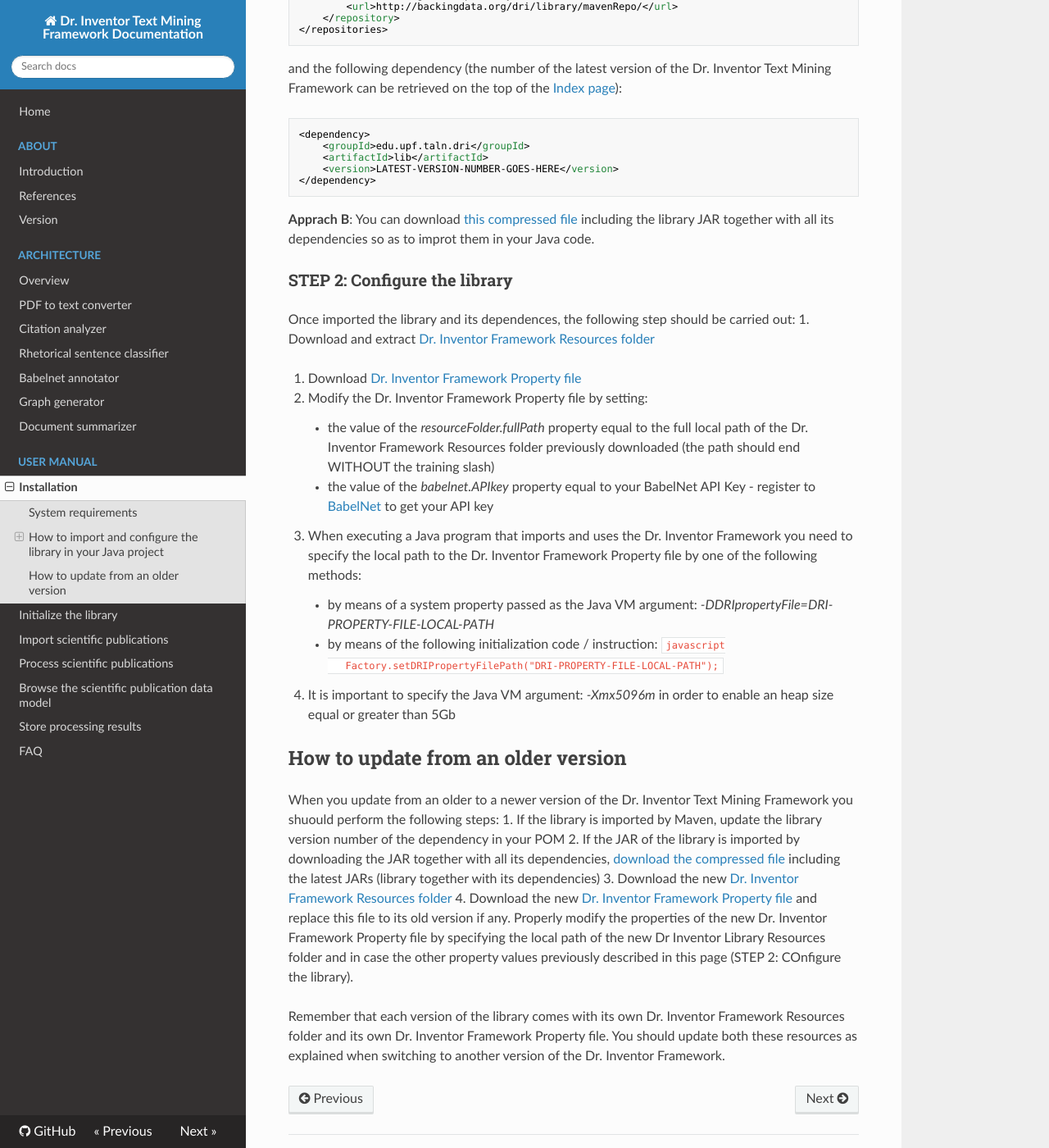
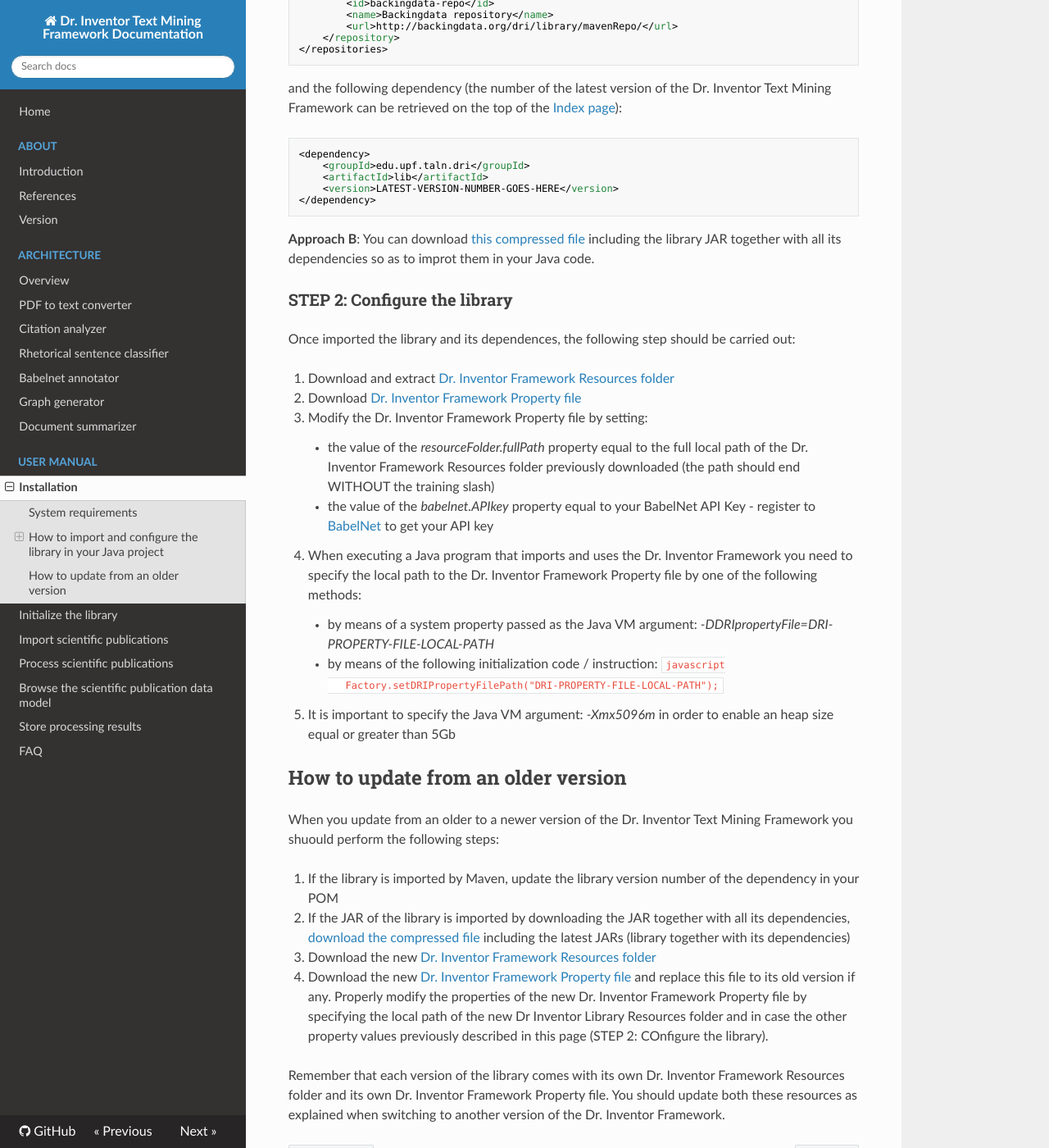
Before and after one commit to abe-iop/driframework, an MkDocs documentation site: the page built from doc/Installation.md, in a window 1280 px wide and 1400 px high, scrolled down 702 px. Shown: the whole window at 82% size. Built offline with MkDocs 1.6.1, drawn with Linux system fonts in a browser that asks for light colours; nearby versions of some CDN libraries; old or Windows-style settings are respelled for this version of MkDocs.

Commit message:
Updates to documentation

````diff
--- a/doc/Installation.md
+++ b/doc/Installation.md
@@ -14,7 +14,7 @@ In order to import the Dr. Inventor Text Mining Framework in your Java project y
 
 ### STEP 1: Import the Java library
 There are two approaches to import the Dr. Inventor Text Mining Framework Java library:
-**Apprach A**: If you are using Maven, add to the POM of your Maven project the following repository:
+**Approach A**: If you are using Maven, add to the POM of your Maven project the following repository:
 ```javascript
 <repositories>
 	<repository>
@@ -32,10 +32,12 @@ and the following dependency (the number of the latest version of the Dr. Invent
 	<version>LATEST-VERSION-NUMBER-GOES-HERE</version>
 </dependency>
 ```
-**Apprach B**: You can download [this compressed file](http://backingdata.org/dri/library/latest/jarWithDeps.html) including the library JAR together with all its dependencies so as to improt them in your Java code.
+
+**Approach B**: You can download [this compressed file](http://backingdata.org/dri/library/latest/jarWithDeps.html) including the library JAR together with all its dependencies so as to improt them in your Java code.
 
 ### STEP 2: Configure the library
 Once imported the library and its dependences, the following step should be carried out:
+
  1. Download and extract [Dr. Inventor Framework Resources folder](http://backingdata.org/dri/library/latest/resourceFolder.html)
 
  2. Download [Dr. Inventor Framework Property file](http://backingdata.org/dri/library/latest/configurationFile.html)
@@ -58,9 +60,13 @@ Once imported the library and its dependences, the following step should be carr
 
 ## How to update from an older version
 When you update from an older to a newer version of the Dr. Inventor Text Mining Framework you shuould perform the following steps:
-1.  If the library is imported by Maven, update the library version number of the dependency in your POM
-2.  If the JAR of the library is imported by downloading the JAR together with all its dependencies, [download the compressed file](http://backingdata.org/dri/library/latest/jarWithDeps.html) including the latest JARs (library together with its dependencies)
-3.  Download the new [Dr. Inventor Framework Resources folder](http://backingdata.org/dri/library/latest/resourceFolder.html)
-4.  Download the new [Dr. Inventor Framework Property file](http://backingdata.org/dri/library/latest/configurationFile.html) and replace this file to its old version if any. Properly modify the properties of the new Dr. Inventor Framework Property file by specifying the local path of the new Dr Inventor Library Resources folder and in case the other property values previously described in this page (STEP 2: COnfigure the library).
+
+ 1.  If the library is imported by Maven, update the library version number of the dependency in your POM
+
+ 2.  If the JAR of the library is imported by downloading the JAR together with all its dependencies, [download the compressed file](http://backingdata.org/dri/library/latest/jarWithDeps.html) including the latest JARs (library together with its dependencies)
+
+ 3.  Download the new [Dr. Inventor Framework Resources folder](http://backingdata.org/dri/library/latest/resourceFolder.html)
+
+ 4.  Download the new [Dr. Inventor Framework Property file](http://backingdata.org/dri/library/latest/configurationFile.html) and replace this file to its old version if any. Properly modify the properties of the new Dr. Inventor Framework Property file by specifying the local path of the new Dr Inventor Library Resources folder and in case the other property values previously described in this page (STEP 2: COnfigure the library).
 
 Remember that each version of the library comes with its own Dr. Inventor Framework Resources folder and its own Dr. Inventor Framework Property file. You should update both these resources as explained when switching to another version of the Dr. Inventor Framework.
````
Also changed, not shown: 1 other file.
